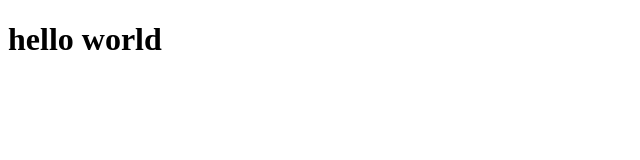
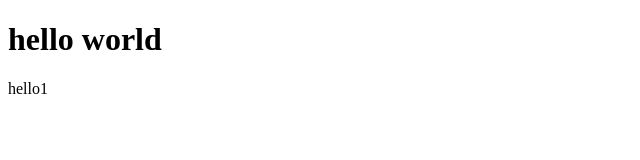
Before and after one commit to nekushi/testing, a plain HTML site: page index.html in a window 1280 px wide. Shown: the full height of the page, 0-640 px from the left. Drawn offline with Linux system fonts and the light colour scheme.

Commit message:
aylabyu sir m

```diff
--- a/index.html
+++ b/index.html
@@ -7,5 +7,6 @@
   </head>
   <body>
     <h1>hello world</h1>
+    <p>hello1</p>
   </body>
 </html>
```
Also changed, not shown: style.css (added).
